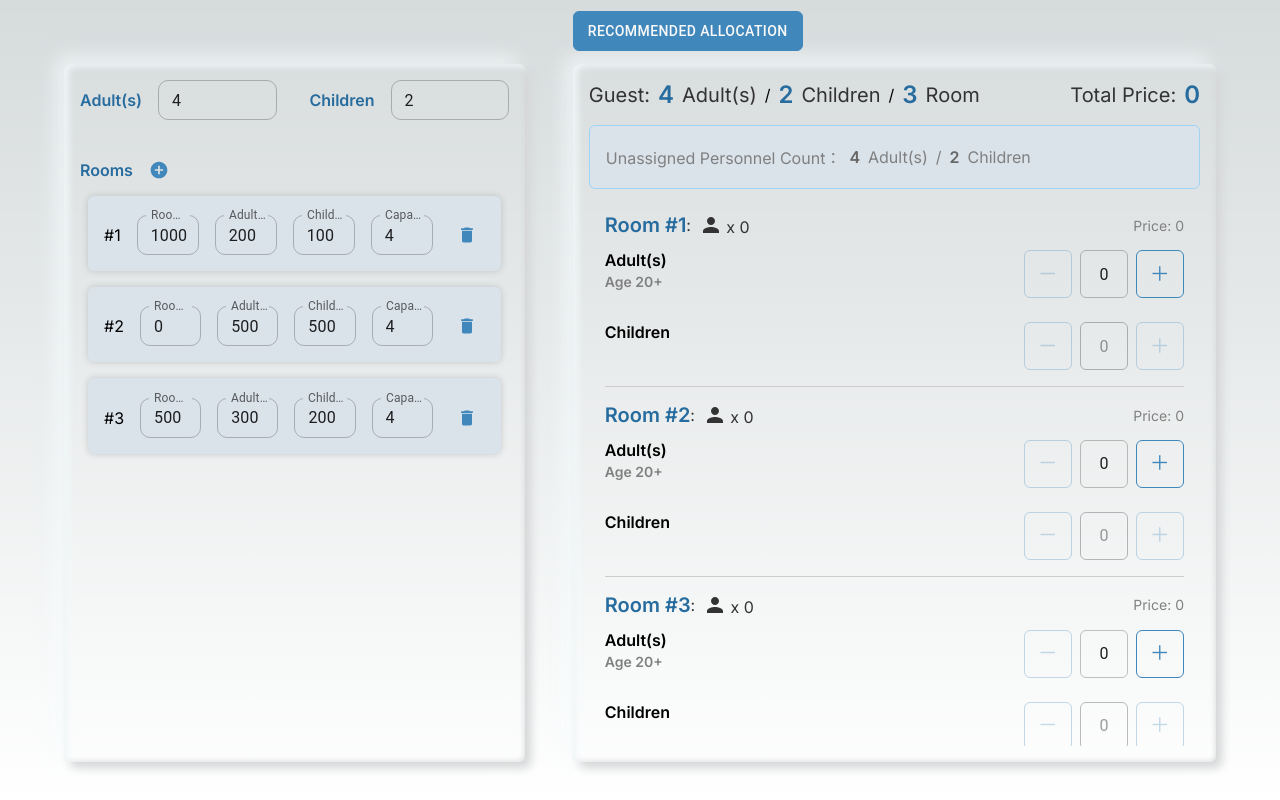
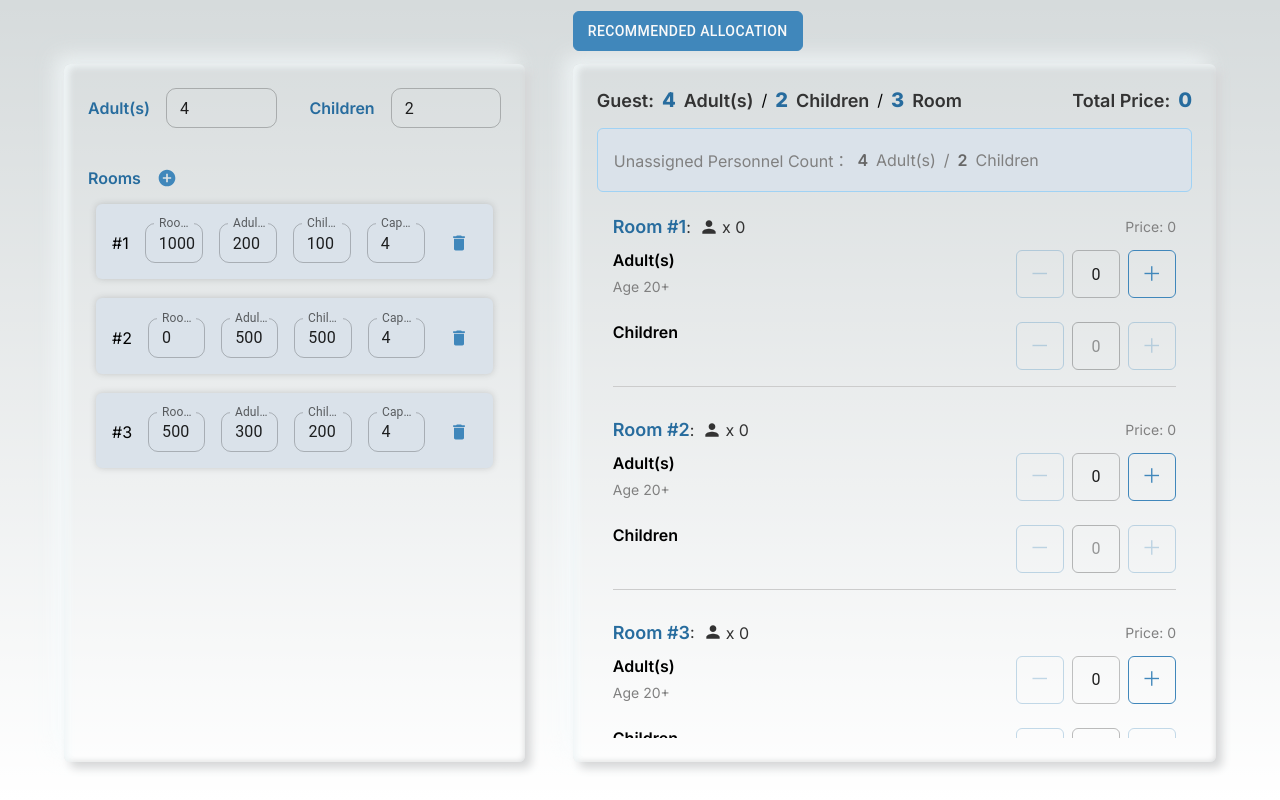
Before and after one commit to JyunChiu/roomAllocation, a Next.js app in the folder frontend/: page / in a window 1280 px wide. Built offline with nearby package versions, Linux system fonts and the light colour scheme.

Commit message:
fix: TextField set default type as number

```diff
--- a/frontend/src/app/page.style.ts
+++ b/frontend/src/app/page.style.ts
@@ -13,7 +13,7 @@ export const Container = styled.div`
 export const BlockContainer = styled.div`
   flex: 1;
   border-radius: ${BORDER_RADIUS.SM};
-  padding: 1rem;
+  padding: 1.5rem;
   box-shadow: 6px 6px 10px #d5d6d7, -8px -8px 20px #f6fcfdb0,
     inset 5px 3px 6px #f6fcfdbf, inset 0px 0px 6px #d5d6d7;
   .title-box {
@@ -24,7 +24,7 @@ export const BlockContainer = styled.div`
   .rooms-box {
     display: flex;
     flex-direction: column;
-    gap: 1rem;
+    gap: 1.2rem;
     height: 100%;
     overflow: auto;
     padding: 0.5rem;
--- a/frontend/src/components/AllocationBlock/AllocationBlock.style.ts
+++ b/frontend/src/components/AllocationBlock/AllocationBlock.style.ts
@@ -15,18 +15,20 @@ export const Container = styled(BlockContainer)`
     margin: 0 0 0.8rem;
   }
   .sub-title {
+    font-weight: 400;
     color: ${COLOR.GRAY_2};
     font-size: ${FONT_SIZE.SM};
   }
   .title-box {
     .label {
-      font-size: ${FONT_SIZE.LG};
+      font-weight: 600;
+      font-size: ${FONT_SIZE.MD};
       color: ${COLOR.BLACK};
     }
     .value {
-      font-weight: 600;
+      font-weight: 800;
       color: ${COLOR.BLUE_1};
-      font-size: ${FONT_SIZE.XL};
+      font-size: ${FONT_SIZE.LG};
     }
     .sub-title {
       display: flex;
@@ -52,7 +54,7 @@ export const Container = styled(BlockContainer)`
     }
   }
   .rooms-box {
-    gap: 0;
+    gap: 1rem;
     padding: 0 1rem;
   }
 `;
--- a/frontend/src/components/AllocationBlock/CustomInputNumber/CustomInputNumber.tsx
+++ b/frontend/src/components/AllocationBlock/CustomInputNumber/CustomInputNumber.tsx
@@ -100,7 +100,6 @@ const CustomInputNumber: FC<Props> = ({
         className="guest-input"
         value={currCount}
         label=""
-        type="number"
         disabled={!guest[name] || disabledInput}
         onChange={onGuestNumberChange}
         onBlur={handleGuestNumberBlur}
--- a/frontend/src/components/AllocationBlock/RoomAllocation/RoomAllocation.style.ts
+++ b/frontend/src/components/AllocationBlock/RoomAllocation/RoomAllocation.style.ts
@@ -16,14 +16,14 @@ export const RoomCard = styled.div`
     .label {
       font-weight: 600;
       color: ${COLOR.BLUE_1};
-      font-size: ${FONT_SIZE.LG};
+      font-size: ${FONT_SIZE.MD};
     }
     .icon-box {
       display: flex;
       align-items: center;
       margin: 0 0.2rem 0 0.5rem;
       .MuiSvgIcon-root {
-        font-size: ${ICON_SIZE.LG};
+        font-size: ${ICON_SIZE.MD};
       }
     }
     .number-of-guest {
@@ -43,12 +43,9 @@ export const RoomCard = styled.div`
       .title-zone {
         display: flex;
         flex-direction: column;
-        gap: 0.2rem;
+        gap: 0.5rem;
         font-weight: 600;
-        .title {
-        }
-      }
-      .input-zone {
+        font-size: ${FONT_SIZE.REGULAR};
       }
     }
   }
--- a/frontend/src/components/AllocationBlock/RoomAllocation/RoomAllocation.tsx
+++ b/frontend/src/components/AllocationBlock/RoomAllocation/RoomAllocation.tsx
@@ -103,7 +103,6 @@ const RoomAllocation: FC<Props> = ({
             <span className="title">{FieldLabel.adult}</span>
             <span className="sub-title">Age 20+</span>
           </div>
-          <div className="input-zone">
           <CustomInputNumber
             {...customInputNumberProps}
             name="adult"
@@ -112,12 +111,10 @@ const RoomAllocation: FC<Props> = ({
             min={0}
           />
         </div>
-        </div>
         <div className="guest-box">
           <div className="title-zone">
             <span className="title">{FieldLabel.child}</span>
           </div>
-          <div className="input-zone">
           <CustomInputNumber
             {...customInputNumberProps}
             name="child"
@@ -128,7 +125,6 @@ const RoomAllocation: FC<Props> = ({
           />
         </div>
       </div>
-      </div>
     </RoomCard>
   );
 };
--- a/frontend/src/components/BaseInfoBlock/AddButton/AddButton.tsx
+++ b/frontend/src/components/BaseInfoBlock/AddButton/AddButton.tsx
@@ -53,7 +53,6 @@ const AddButton: FC<Props> = ({ onConfirm }) => {
             <div className="field-box" key={fieldName}>
               <TextField
                 labelFixed
-                type="number"
                 name={fieldName}
                 label={FieldLabel[fieldName as keyof typeof FieldLabel]}
                 value={fieldVal}
--- a/frontend/src/components/BaseInfoBlock/BaseInfoBlock.tsx
+++ b/frontend/src/components/BaseInfoBlock/BaseInfoBlock.tsx
@@ -82,7 +82,6 @@ const BaseInfoBlock: FC = () => {
               labelFixed
               name={fieldName}
               label=""
-              type="number"
               value={fieldVal}
               disabled={fieldName === "child" && !guest.adult}
               onBlur={handleAdultCountBlur}
@@ -111,7 +110,6 @@ const BaseInfoBlock: FC = () => {
                 <div className="field-box" key={fieldName}>
                   <TextField
                     labelFixed
-                    type="number"
                     name={fieldName}
                     label={FieldLabel[fieldName as keyof typeof FieldLabel]}
                     value={fieldVal}
--- a/frontend/src/components/TextField/TextField.tsx
+++ b/frontend/src/components/TextField/TextField.tsx
@@ -42,7 +42,7 @@ const CustomizedTextField: FC<Props> = ({
   readOnly,
   hasIcon,
   Icon = <Search />,
-  type = "text",
+  type = "number",
   fullWidth = false,
   size = "small",
   helperText = "",
```
Lines whose indentation alone changed are shown as unchanged.
